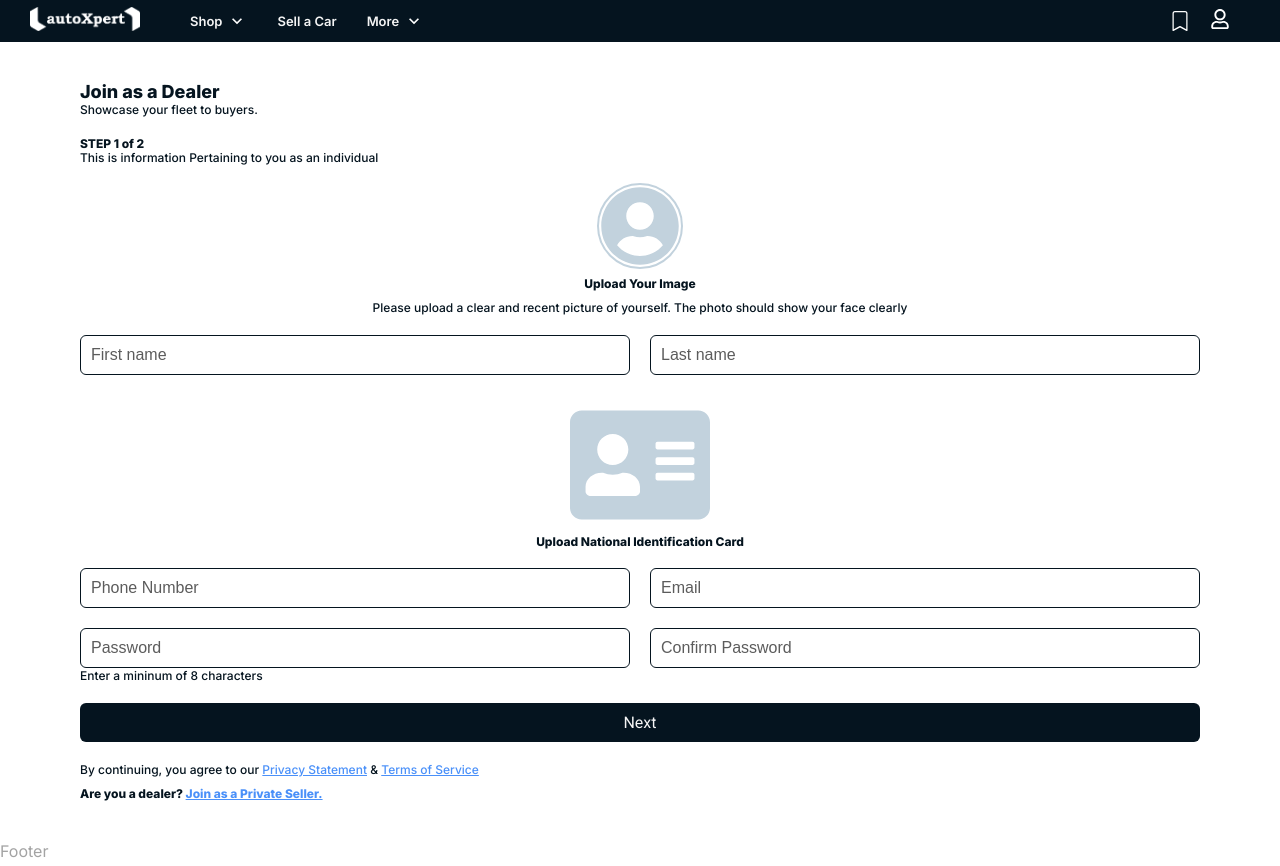
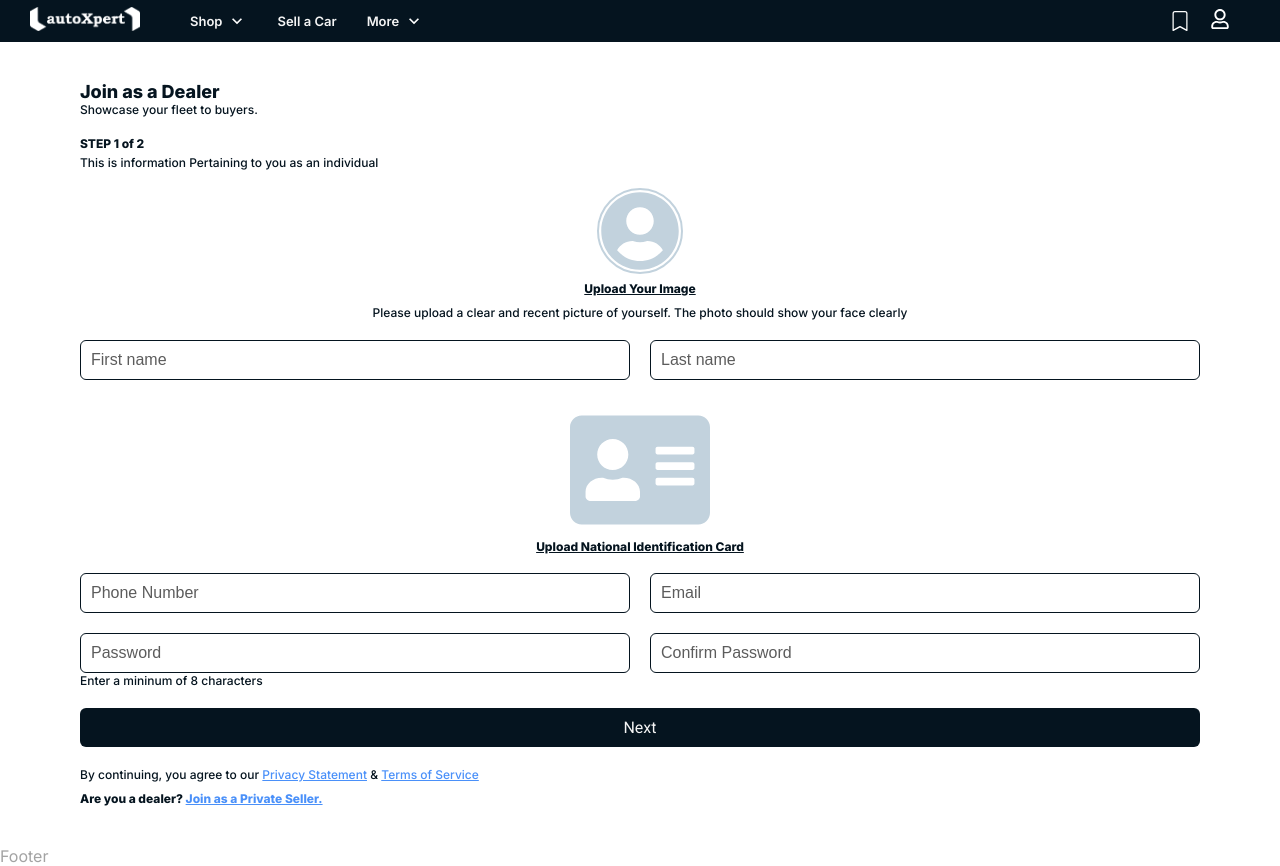
Before and after one commit to KhobbyLynx/autoXpert, a React (Vite) app: page /dealer in a window 1280 px wide. Built offline with nearby package versions, Linux system fonts and the light colour scheme; a web font is replaced by a local one.

Commit message:
Update style.scss

```diff
--- a/src/scss/style.scss
+++ b/src/scss/style.scss
@@ -62,13 +62,24 @@
 .gap-20 {
   gap: 20px;
 }
-
+.pb-5 {
+  padding-bottom: 5px;
+}
 .ptb-10 {
   padding: 10px 0;
 }
 
 .mt20 {
   margin-top: 20px;
+}
+
+.text-align {
+  text-align: center;
+}
+
+.underline {
+  text-decoration: underline;
+  cursor: pointer;
 }
 
 .no-product-found {
```
